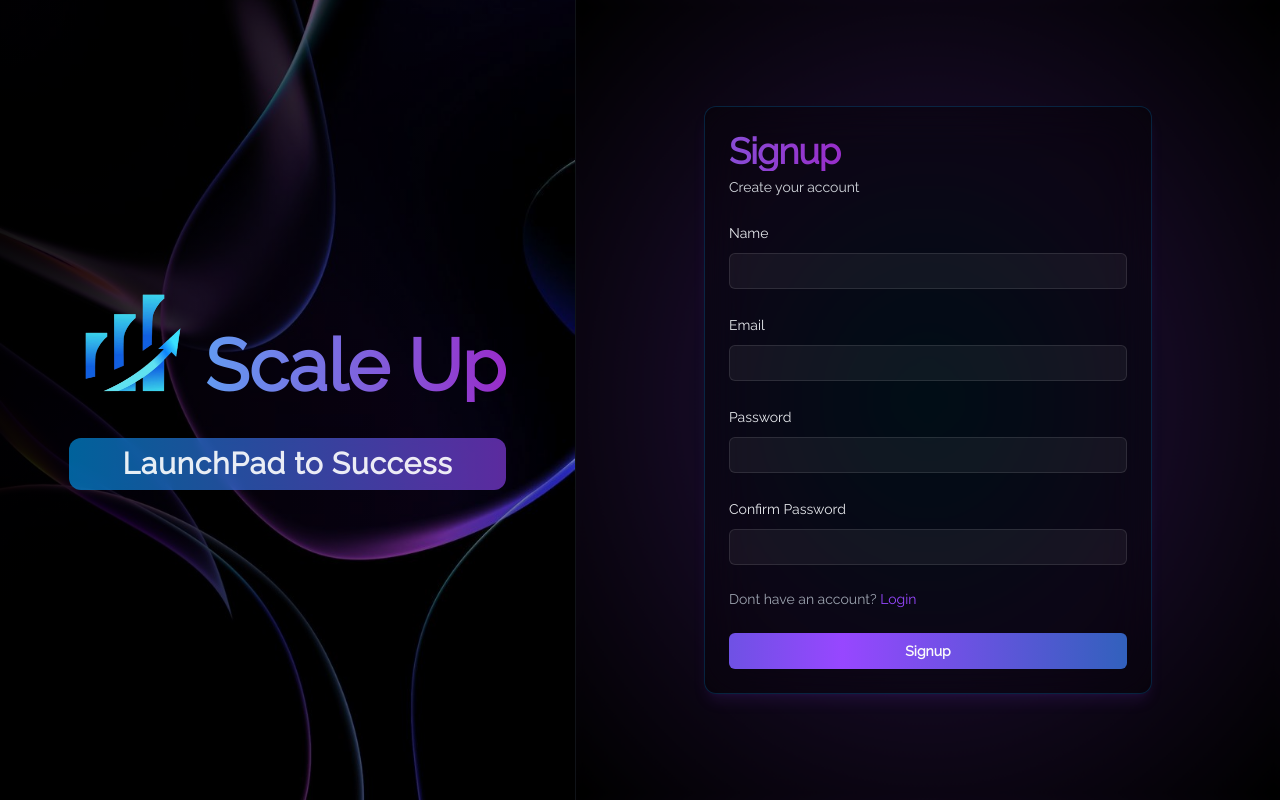
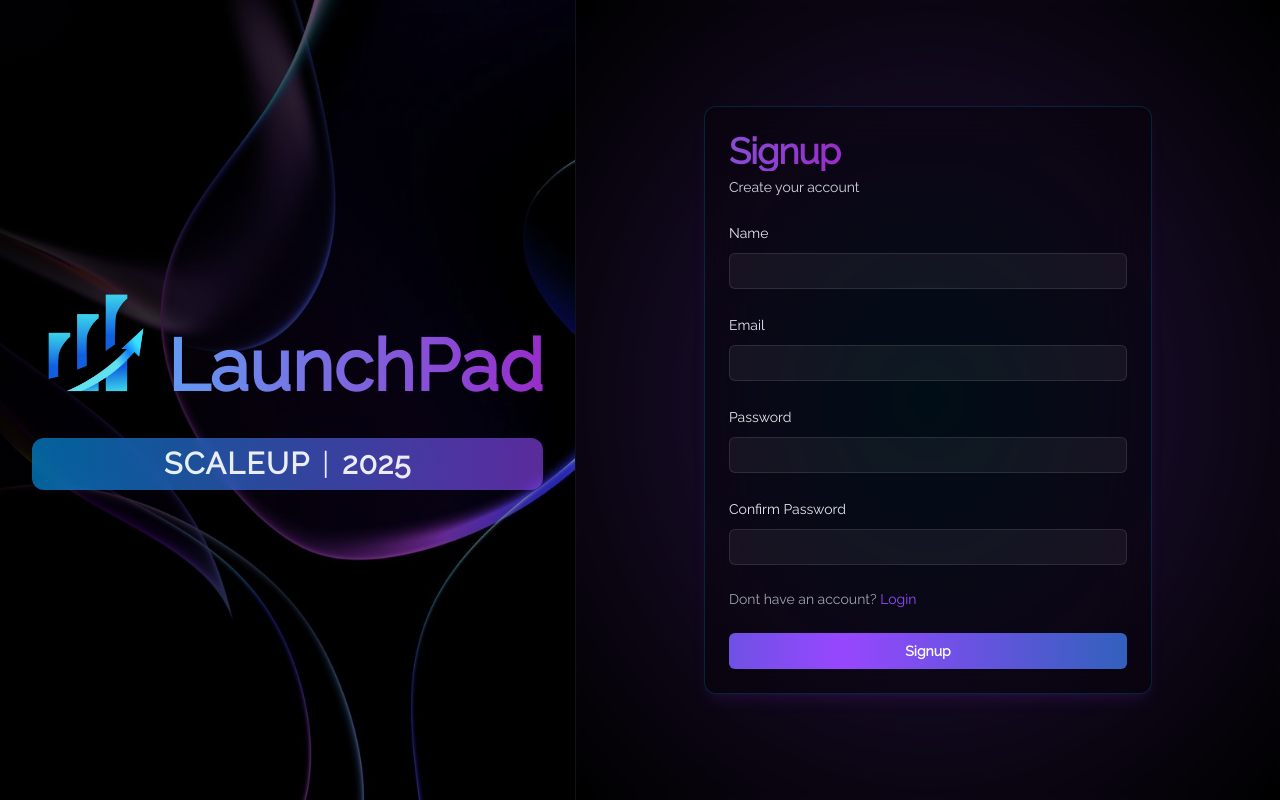
Before and after one commit to vaishakhsnair/scale_up_reg, a Next.js app: page /Signup in a window 1280 px wide. Built offline with nearby package versions, Linux system fonts and the light colour scheme.

Commit message:
Update layout title and subtitle for branding consistency; change "Scale Up" to "LaunchPad" and modify subtitle format

```diff
--- a/app/layout.tsx
+++ b/app/layout.tsx
@@ -53,11 +53,14 @@ export default function RootLayout({
                       className="w-32 h-32 object-contain -translate-y-8 drop-shadow-lg "
                     />
                     <span className="text-7xl font-bold mb-4 text-transparent bg-clip-text bg-gradient-to-r from-[#639BF2] via-[#982dca] to-[#639BF2] animate-gradient-x">
-                      Scale Up
+                      LaunchPad
                     </span>
                   </div>
-                  <p className="text-3xl  text-white/90 font-semibold tracking-wide bg-gradient-to-r from-primary-blue/60 via-primary-purple/60 to-primary-blue/60 px-6 py-2 rounded-xl animate-gradient-x backdrop-blur-sm">
-                    LaunchPad to Success
+                  {/* Option 1: Using a centered dot separator */}
+                  <p className="text-3xl text-white/90 font-semibold tracking-wide bg-gradient-to-r from-primary-blue/60 via-primary-purple/60 to-primary-blue/60 px-6 py-2 rounded-xl animate-gradient-x backdrop-blur-sm">
+                    <span className="font-bold tracking-wider">SCALEUP</span>
+                    <span className="px-3 font-thin">|</span>
+                    <span className="font-semibold">2025</span>
                   </p>
                 </div>
               </div>
```
